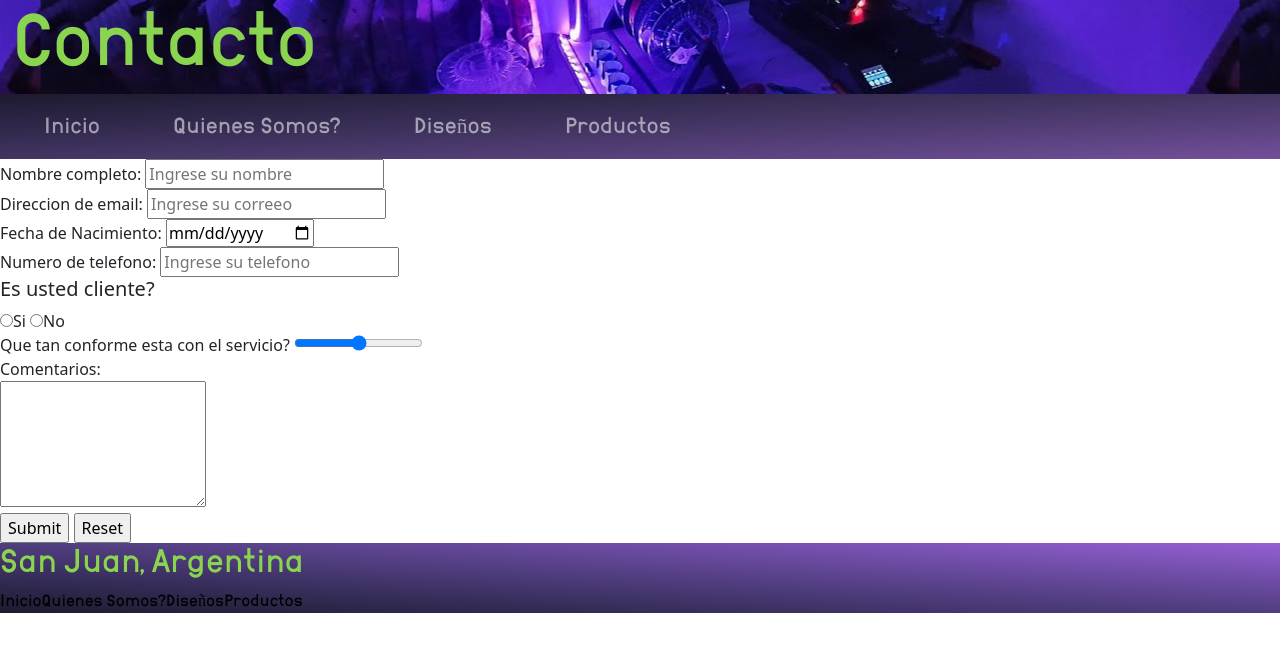
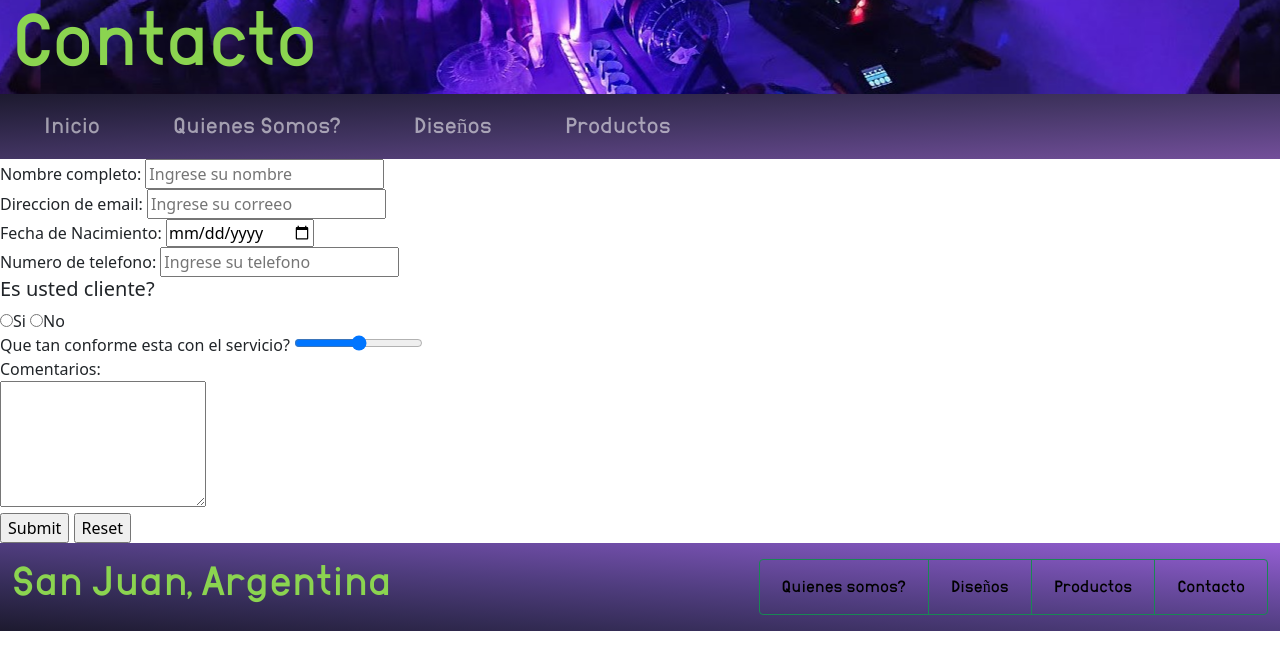
Before and after one commit to CarlosLucero7/PF-Lucero-Carlos, a plain HTML site: page pages/p_contacto.html in a window 1280 px wide. Drawn offline with nearby package versions, Linux system fonts and the light colour scheme.

Commit message:
agrego el nuevo footer a las deemas paginas

```diff
--- a/pages/p_contacto.html
+++ b/pages/p_contacto.html
@@ -80,10 +80,17 @@
             </div>
         </form>
     </main>
-    <footer class="footer">
-        <h2>San Juan, Argentina</h2>
-        <div class="footer__cont">
-            <a href="../index.html" class="footer_link">Inicio</a><a href="./p_nosotros.html" class="footer_link">Quienes Somos?</a><a href="./p_diseno.html" class="footer_link">Diseños</a><a href="./p_productos.html" class="footer_link">Productos</a>
+    <footer class="footer container-fluid pt-3 pb-3">
+        <div class="row">
+            <div class="col-xxl-7 col-xl-7 col-lg-7 col-md-12 col-sm-12">
+                <h2 class="display-6">San Juan, Argentina</h2>
+            </div>
+            <div class="col-xxl-5 col-xl-5 col-lg-5 col-md-12 col-sm-12 btn-group">
+                <button type="button" class="btn btn-outline-success"><a href="./pages/p_nosotros.html" class="footer_link">Quienes somos?</a></button>
+                <button type="button" class="btn btn-outline-success"><a href="./pages/p_diseno.html" class="footer_link">Diseños</a></button>
+                <button type="button" class="btn btn-outline-success"><a href="./pages/p_productos.html" class="footer_link">Productos</a></button>
+                <button type="button" class="btn btn-outline-success"><a href="./pages/p_contacto.html" class="footer_link">Contacto</a></button>
+            </div>
         </div>
     </footer>
     <script src="https://cdn.jsdelivr.net/npm/@popperjs/core@2.10.2/dist/umd/popper.min.js" integrity="sha384-7+zCNj/IqJ95wo16oMtfsKbZ9ccEh31eOz1HGyDuCQ6wgnyJNSYdrPa03rtR1zdB" crossorigin="anonymous"></script>
```
Also changed, not shown: pages/p_diseno.html (+11 -4 lines), pages/p_nosotros.html (+11 -4 lines), pages/p_productos.html (+11 -4 lines).
